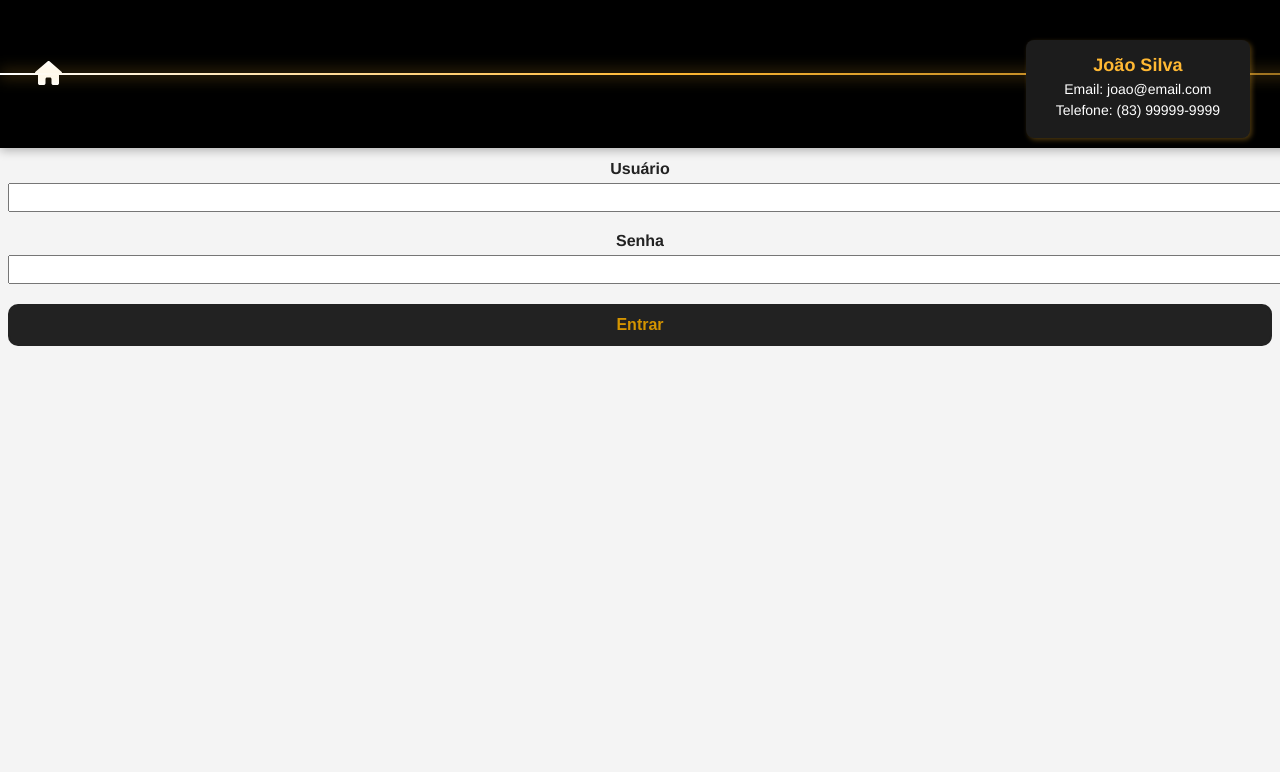
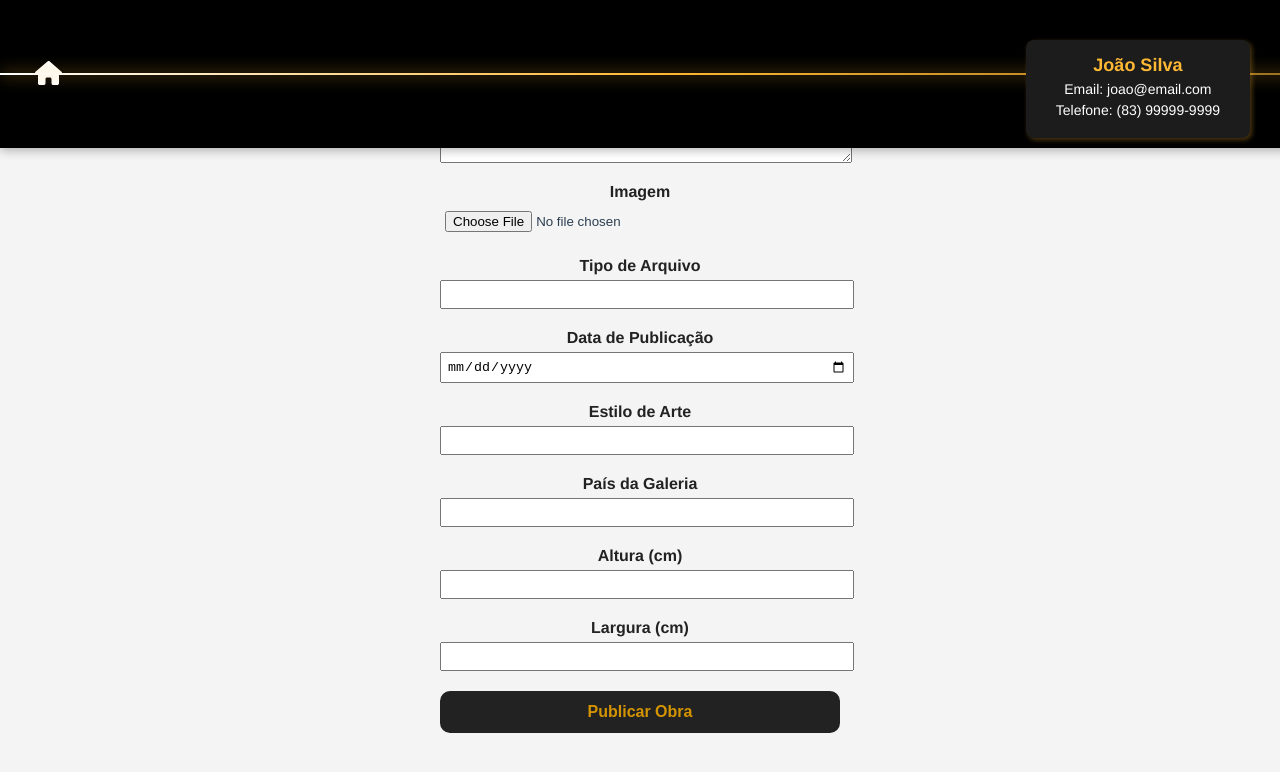
Before and after one commit to johnvictor01/BD-P5, a Vue app in the folder bdfrontend/: page /FormsPubli in a window 1280 px wide. Shown: the top 772 px of the page. Built offline with nearby package versions, Linux system fonts and the light colour scheme.

Commit message:
Ultimas mudanças no front

```diff
--- a/bdfrontend/src/components/ButtonSolicitarEditPubli.vue
+++ b/bdfrontend/src/components/ButtonSolicitarEditPubli.vue
@@ -4,15 +4,16 @@
 
     <div class="SelectObra">
       <p>Selecione sua Obra:</p>
-      <select v-model="selectedObraId">
+      <select v-model="selectedObra">
         <option v-for="obra in obras" :key="obra.id" :value="obra.id">
-          {{ obra.nome }} <!-- Use o campo 'nome' da obra -->
+          {{ obra.nome }}
         </option>
       </select>
     </div>
+
     <router-link
-      v-if="selectedObraId"
-      :to="{ name: 'FormsEditPubli', params: { id: selectedObraId } }"
+      v-if="selectedObra"
+      :to="{ name: 'FormsEditPubli', params: { id: selectedObra } }"
       class="Data_Publi"
     >
       <button class="btn-solicitar-publi">
@@ -21,6 +22,7 @@
     </router-link>
   </div>
 </template>
+
 
 <script>
 export default {
@@ -33,11 +35,13 @@ export default {
   },
   data() {
     return {
-      selectedObraId: null, // Para armazenar o ID selecionado
+      selectedObra: null, // Armazena o ID da obra selecionada
     };
   },
 };
 </script>
+
+
 
 <style>
 .SelectObra {
--- a/bdfrontend/src/views/FormsEditPubli.vue
+++ b/bdfrontend/src/views/FormsEditPubli.vue
@@ -1,6 +1,8 @@
 <template>
     <div>
       <CabecalhoPessoa />
+      <h1>. <br>.</h1>
+      <h1>Edite sua Obra</h1>
         <form id="obra-form" @submit="submitForm">
           <div class="input-container">
             <label for="titulo">Título da Obra</label>
@@ -41,77 +43,28 @@
         obraId: null, // Armazena o ID da obra em edição
       };
     },
-    computed: {
-      // Verifica se há um ID na rota (modo de edição)
-      idDaRota() {
-        return this.$route.params.id || null;
+    mounted() {
+  // Verifica se há uma obra na rota ao carregar o componente
+  if (this.$route.params.obra) {
+    this.isEditing = true;
+    this.obra = this.$route.params.obra; // Armazena o objeto da obra
+    this.carregarObraParaEdicao();
   }
 },
 watch: {
-      // Observa mudanças no ID da rota
-      idDaRota(newId) {
-        if (newId) {
+  // Observa mudanças na obra da rota
+  '$route.params.obra': function(newObra) {
+    if (newObra) {
       this.isEditing = true;
-          this.obraId = newId;
+      this.obra = newObra;
       this.carregarObraParaEdicao();
     }
   }
 },
-    mounted() {
-      // Verifica se há um ID na rota ao carregar o componente
-      if (this.idDaRota) {
-        this.isEditing = true;
-        this.obraId = this.idDaRota;
-        this.carregarObraParaEdicao();
-      }
-    },
+
+
+
 methods: {
-      async login() {
-        // Simulação de um JSON fictício para teste
-        const usuariosFicticios = [
-          { id: 1, usuario: "admin", senha: "123456" },
-          { id: 2, usuario: "joao", senha: "senha123" },
-          { id: 3, usuario: "maria", senha: "maria456" }
-        ];
-
-        // Verifica se o usuário e senha correspondem
-        const usuarioEncontrado = usuariosFicticios.find(
-          (user) => user.usuario === this.usuario && user.senha === this.senha
-        );
-
-        if (usuarioEncontrado) {
-          // Simula uma resposta de sucesso
-          localStorage.setItem("userId", usuarioEncontrado.id);
-          this.isLoggedIn = true;
-          this.msg = "Login bem-sucedido!";
-        } else {
-          // Simula uma resposta de erro
-          this.msg = "Usuário ou senha inválidos!";
-        }
-
-        this.msgvisible = true;
-        setTimeout(() => (this.msgvisible = false), 3000);
-      },
-
-      async carregarObraParaEdicao() {
-        // Simulação de uma requisição para carregar os dados da obra
-        const obrasFicticias = [
-          { id: 1, titulo: "Obra 1", descricao: "Descrição da Obra 1" },
-          { id: 2, titulo: "Obra 2", descricao: "Descrição da Obra 2" },
-          { id: 3, titulo: "Obra 3", descricao: "Descrição da Obra 3" }
-        ];
-
-        const obra = obrasFicticias.find(obra => obra.id === parseInt(this.obraId));
-        if (obra) {
-          this.titulo = obra.titulo;
-          this.descricao = obra.descricao;
-        } else {
-          this.msg = "Obra não encontrada!";
-          this.msgvisible = true;
-          setTimeout(() => (this.msgvisible = false), 3000);
-        }
-      },
-
   async submitForm(e) {
     e.preventDefault();
 
@@ -119,19 +72,22 @@
 
     // Dados da obra
     const obra = {
-          titulo: this.titulo,
-          descricao: this.descricao,
+      nome: this.titulo, // Use o campo 'nome' da obra
+      informacoes: this.descricao, // Use o campo 'informacoes' da obra
       autor: userId,
     };
 
+    try {
       if (this.isEditing) {
         // Modo de edição: atualiza a obra existente
-          obra.id = this.obraId;
-          console.log("Atualizando obra:", obra);
+        obra.id = this.obra.id; // Usa o ID da obra original
+        const response = await axios.put('http://localhost:5000/edit-obra', obra);
+        console.log("Obra atualizada:", response.data);
         this.msg = "Obra atualizada com sucesso!";
       } else {
         // Modo de criação: cria uma nova obra
-          console.log("Criando nova obra:", obra);
+        const response = await axios.post("http://localhost:5000/obras", obra);
+        console.log("Nova obra criada:", response.data);
         this.msg = "Obra publicada com sucesso!";
       }
 
@@ -144,9 +100,15 @@
 
       // Redireciona para a página /Autor
       this.$router.push({ name: 'Autor' });
+    } catch (error) {
+      console.error("Erro ao salvar obra:", error);
+      this.msg = "Erro ao salvar a obra!";
+      this.msgvisible = true;
+      setTimeout(() => (this.msgvisible = false), 3000);
+    }
   },
 },
-  };
+  }
   </script>
 
   <style>
--- a/bdfrontend/src/views/FormsPubli.vue
+++ b/bdfrontend/src/views/FormsPubli.vue
@@ -2,26 +2,7 @@
     <div>
       <CabecalhoPessoa/>
       <Message v-show="msgvisible" :msg="msg" />
-      <div v-if="!isLoggedIn">
-        <h2>Login</h2>
-        <form @submit.prevent="login">
-          <div class="input-container">
-            <label for="usuario">Usuário</label>
-            <input type="text" id="usuario" v-model="usuario" required />
-          </div>
-
-          <div class="input-container">
-            <label for="senha">Senha</label>
-            <input type="password" id="senha" v-model="senha" required />
-          </div>
-
-          <div class="input-container">
-            <input type="submit" class="submit-btn" value="Entrar" />
-          </div>
-        </form>
-      </div>
-
-      <div v-else>
+     =
         <form id="obra-form" @submit="submitForm">
           <div class="input-container">
             <label for="titulo">Título da Obra</label>
@@ -73,7 +54,6 @@
           </div>
         </form>
       </div>
-    </div>
   </template>
 
   <script>
@@ -87,9 +67,6 @@
     },
     data() {
       return {
-        usuario: "",
-        senha: "",
-        isLoggedIn: false,
         titulo: "",
         descricao: "",
         imagem: null,
```
Also changed, not shown: 1 other file (tests, documents, lock files or other folders). Lines whose indentation alone changed are shown as unchanged.
